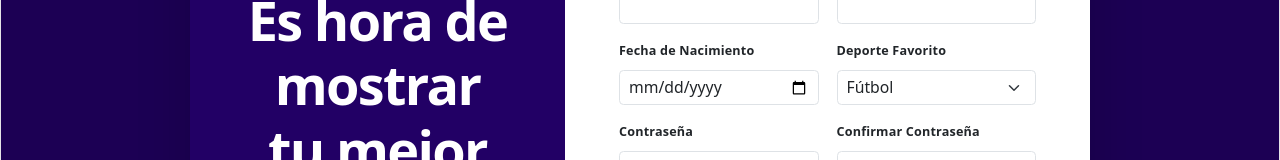
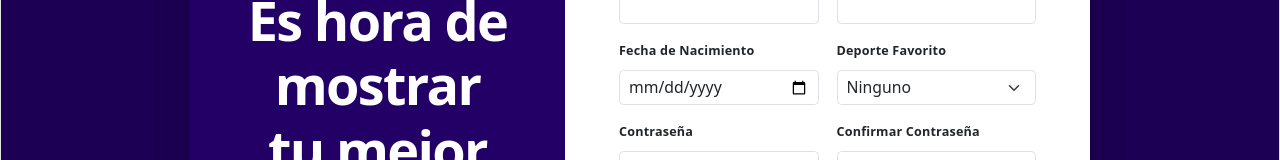
Before and after one commit to benjatabilo/sportclub, a React (Vite) app: page /register in a window 1280 px wide. Shown: the part 371-531 px from the top of the page. Built offline with nearby package versions, Linux system fonts and the light colour scheme.

Commit message:
se agrega campo para agregar otro deporte en registrar

```diff
--- a/src/pages/Register.jsx
+++ b/src/pages/Register.jsx
@@ -62,8 +62,7 @@ function Register() {
   };
 
   return (
-
-    <div className="d-flex flex-column align-items-center justify-content-center min-vh-100" style={{ backgroundColor: 'rgb(28, 0, 84)' }}>
+    <div className="d-flex flex-column align-items-center justify-content-center min-vh-100 " style={{ backgroundColor: 'rgb(28, 0, 84)' }}>
       <Link to="/" className="d-inline-flex align-items-center text-decoration-none fw-semibold mb-3" style={{ fontSize: "0.9rem", color: "#ffffff" }}>
         ← Volver al Inicio
       </Link>
@@ -87,8 +86,13 @@ function Register() {
             </Row>
             <Row className="g-3 mb-3">
               <Col md={6}><Form.Group><Form.Label className="d-block text-start fw-semibold" style={{ fontSize: "0.7rem" }}>Fecha de Nacimiento</Form.Label><Form.Control type="date" size="sm" onChange={(e) => setFormData({...formData, birth_date: e.target.value})} required /></Form.Group></Col>
-              <Col md={6}><Form.Group><Form.Label className="d-block text-start fw-semibold" style={{ fontSize: "0.7rem" }}>Deporte Favorito</Form.Label><Form.Select size="sm" onChange={(e) => setFormData({...formData, sport: e.target.value})}><option value="Fútbol">Fútbol</option><option value="Tenis">Tenis</option><option value="Basquetbol">Basquetbol</option><option value="Otro">Otro</option><option value="Ninguno">Ninguno</option></Form.Select></Form.Group></Col>
+              <Col md={6}><Form.Group><Form.Label className="d-block text-start fw-semibold" style={{ fontSize: "0.7rem" }}>Deporte Favorito</Form.Label><Form.Select size="sm" value={formData.sport} onChange={(e) => setFormData({...formData, sport: e.target.value})}><option value="Fútbol">Fútbol</option><option value="Tenis">Tenis</option><option value="Basquetbol">Basquetbol</option><option value="Otro">Otro</option><option value="Ninguno">Ninguno</option></Form.Select></Form.Group></Col>
             </Row>
+            {formData.sport === "Otro" && (
+              <Row className="g-3 mb-3">
+                <Col md={12}><Form.Group><Form.Label className="d-block text-start fw-semibold" style={{ fontSize: "0.7rem" }}>¿Cuál deporte?</Form.Label><Form.Control type="text" size="sm" placeholder="Ej: Natación" value={formData.otherSport} onChange={(e) => setFormData({...formData, otherSport: e.target.value})} required /></Form.Group></Col>
+              </Row>
+            )}
             <Row className="g-3 mb-4">
               <Col md={6}><Form.Group><Form.Label className="d-block text-start fw-semibold" style={{ fontSize: "0.7rem" }}>Contraseña</Form.Label><Form.Control type="password" size="sm" onChange={(e) => setFormData({...formData, password: e.target.value})} required /></Form.Group></Col>
               <Col md={6}><Form.Group><Form.Label className="d-block text-start fw-semibold" style={{ fontSize: "0.7rem" }}>Confirmar Contraseña</Form.Label><Form.Control type="password" size="sm" onChange={(e) => setFormData({...formData, confirmPassword: e.target.value})} required /></Form.Group></Col>
```
